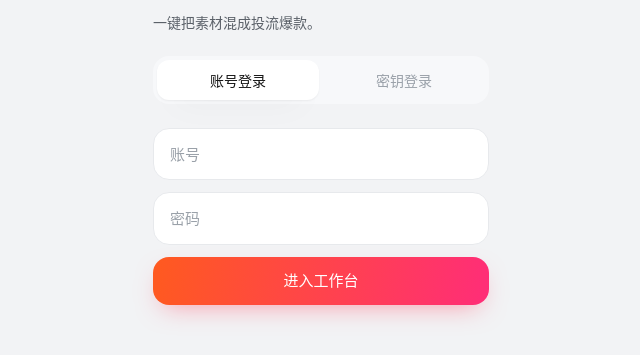
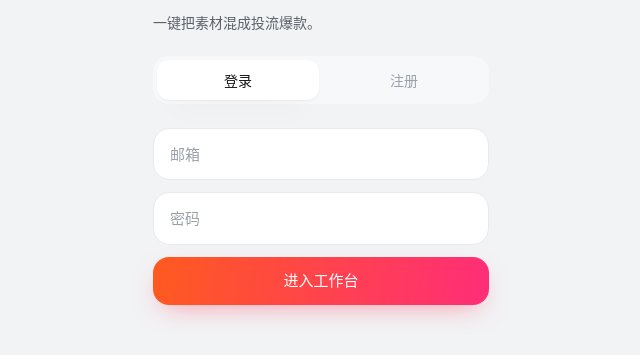
Before and after one commit to xiaomimi123/hunjiangongju, a Next.js app in the folder web/: page /login in a window 1280 px wide. Shown: the part 292-647 px from the top of the page, without its empty margins (319-959 px from the left). Built offline with nearby package versions, Linux system fonts and the light colour scheme; no server answers.

Commit message:
feat: 移动端登录页改造（登录/注册/验证码/忘密，去密钥登录）

```diff
--- a/web/app/(auth)/login/page.tsx
+++ b/web/app/(auth)/login/page.tsx
@@ -1,69 +1,120 @@
 'use client'
-import { useState } from 'react'
+import { useEffect, useState } from 'react'
 import { useRouter } from 'next/navigation'
 import { api } from '@/lib/fetcher'
 
+type Tab = 'login' | 'register'
+
 export default function LoginPage() {
   const router = useRouter()
-  const [mode, setMode] = useState<'account' | 'key'>('account')
-  const [account, setAccount] = useState('')
+  const [emailEnabled, setEmailEnabled] = useState(false)
+  const [tab, setTab] = useState<Tab>('login')
+  const [email, setEmail] = useState('')
   const [password, setPassword] = useState('')
-  const [key, setKey] = useState('')
+  const [nickname, setNickname] = useState('')
+  const [code, setCode] = useState('')
+  const [stage, setStage] = useState<'form' | 'verify' | 'forgot' | 'reset'>('form')
   const [err, setErr] = useState('')
-  const [loading, setLoading] = useState(false)
+  const [msg, setMsg] = useState('')
+  const [busy, setBusy] = useState(false)
+
+  useEffect(() => { api<{ emailEnabled: boolean }>('/api/auth/config').then((c) => setEmailEnabled(c.emailEnabled)).catch(() => {}) }, [])
+
+  function reset() { setErr(''); setMsg('') }
+  function go(role: string) { router.replace(role === 'operator' ? '/admin/students' : '/') }
 
   async function login() {
-    setErr(''); setLoading(true)
+    reset(); setBusy(true)
+    try { const r = await api<{ role: string }>('/api/auth/login', { body: { email, password } }); go(r.role) }
+    catch (e) { setErr((e as Error).message) } finally { setBusy(false) }
+  }
+  async function register() {
+    reset(); setBusy(true)
     try {
-      const res = await api<{ role: string }>('/api/auth/login', {
-        body: mode === 'key' ? { key } : { account, password },
-      })
-      router.replace(res.role === 'operator' ? '/admin/tasks' : '/')
-    } catch (e) {
-      setErr((e as Error).message)
-    } finally {
-      setLoading(false)
+      const r = await api<{ role?: string; needsVerification: boolean }>('/api/auth/register', { body: { email, password, nickname } })
+      if (r.needsVerification) { setStage('verify'); setMsg('验证码已发送至邮箱') } else go(r.role!)
+    } catch (e) { setErr((e as Error).message) } finally { setBusy(false) }
   }
+  async function verify() {
+    reset(); setBusy(true)
+    try { const r = await api<{ role: string }>('/api/auth/verify-email', { body: { email, password, nickname, code } }); go(r.role) }
+    catch (e) { setErr((e as Error).message) } finally { setBusy(false) }
+  }
+  async function forgot() {
+    reset(); setBusy(true)
+    try { await api('/api/auth/forgot', { body: { email } }); setStage('reset'); setMsg('若邮箱已注册，验证码已发送') }
+    catch (e) { setErr((e as Error).message) } finally { setBusy(false) }
+  }
+  async function doReset() {
+    reset(); setBusy(true)
+    try { await api('/api/auth/reset', { body: { email, code, newPassword: password } }); setMsg('密码已重置，请登录'); setStage('form'); setTab('login'); setPassword(''); setCode('') }
+    catch (e) { setErr((e as Error).message) } finally { setBusy(false) }
   }
 
   return (
     <div className="mx-auto flex min-h-dvh max-w-sm flex-col justify-center gap-6 px-6">
       <div className="space-y-3">
         <span className="grad inline-flex h-11 w-11 items-center justify-center rounded-2xl text-xl shadow-lift">⚡</span>
-        <h1 className="font-display text-[2rem] font-bold leading-none tracking-tight">
-          投流<span className="grad-text">工作台</span>
-        </h1>
+        <h1 className="font-display text-[2rem] font-bold leading-none tracking-tight">投流<span className="grad-text">工作台</span></h1>
         <p className="text-sm text-ink2">一键把素材混成投流爆款。</p>
       </div>
 
+      {stage === 'form' && (
+        <>
           <div className="flex gap-1 rounded-2xl bg-surface2 p-1 text-sm">
-        {(['account', 'key'] as const).map((m) => (
-          <button key={m} onClick={() => setMode(m)}
-            className={`flex-1 rounded-xl py-2.5 font-medium transition ${
-              mode === m ? 'bg-surface text-ink shadow-card' : 'text-ink3'
-            }`}>
-            {m === 'account' ? '账号登录' : '密钥登录'}
+            {(['login', 'register'] as Tab[]).map((t) => (
+              <button key={t} onClick={() => { setTab(t); reset() }}
+                className={`flex-1 rounded-xl py-2.5 font-medium transition ${tab === t ? 'bg-surface text-ink shadow-card' : 'text-ink3'}`}>
+                {t === 'login' ? '登录' : '注册'}
               </button>
             ))}
           </div>
+          <div className="space-y-3">
+            <input className="field" value={email} onChange={(e) => setEmail(e.target.value)} placeholder="邮箱" autoCapitalize="none" />
+            {tab === 'register' && <input className="field" value={nickname} onChange={(e) => setNickname(e.target.value)} placeholder="昵称" />}
+            <input className="field" type="password" value={password} onChange={(e) => setPassword(e.target.value)} placeholder="密码" />
+            {err && <p className="pill pill-bad">{err}</p>}
+            {msg && <p className="pill pill-ok">{msg}</p>}
+            <button onClick={tab === 'login' ? login : register} disabled={busy} className="btn-primary w-full">
+              {busy ? '处理中…' : tab === 'login' ? '进入工作台' : '注册'}
+            </button>
+            {tab === 'login' && emailEnabled && (
+              <button onClick={() => { setStage('forgot'); reset() }} className="w-full text-center text-sm text-ink3">忘记密码？</button>
+            )}
+          </div>
+        </>
+      )}
 
+      {stage === 'verify' && (
         <div className="space-y-3">
-        {mode === 'account' ? (
-          <>
-            <input value={account} onChange={(e) => setAccount(e.target.value)} placeholder="账号"
-              className="field" autoCapitalize="none" />
-            <input type="password" value={password} onChange={(e) => setPassword(e.target.value)} placeholder="密码"
-              className="field" />
-          </>
-        ) : (
-          <input value={key} onChange={(e) => setKey(e.target.value)} placeholder="访问密钥"
-            className="field" autoCapitalize="none" />
+          <p className="text-sm text-ink2">验证码已发送至 <b>{email}</b></p>
+          <input className="field num tracking-widest" value={code} onChange={(e) => setCode(e.target.value)} placeholder="6 位验证码" inputMode="numeric" />
+          {err && <p className="pill pill-bad">{err}</p>}
+          {msg && <p className="pill pill-ok">{msg}</p>}
+          <button onClick={verify} disabled={busy} className="btn-primary w-full">完成注册</button>
+          <button onClick={() => { setStage('form'); reset() }} className="w-full text-center text-sm text-ink3">返回</button>
+        </div>
       )}
+
+      {stage === 'forgot' && (
+        <div className="space-y-3">
+          <input className="field" value={email} onChange={(e) => setEmail(e.target.value)} placeholder="注册邮箱" autoCapitalize="none" />
           {err && <p className="pill pill-bad">{err}</p>}
-        <button onClick={login} disabled={loading} className="btn-primary w-full">
-          {loading ? '登录中…' : '进入工作台'}
-        </button>
+          <button onClick={forgot} disabled={busy} className="btn-primary w-full">发送重置验证码</button>
+          <button onClick={() => { setStage('form'); reset() }} className="w-full text-center text-sm text-ink3">返回登录</button>
         </div>
+      )}
+
+      {stage === 'reset' && (
+        <div className="space-y-3">
+          <input className="field num tracking-widest" value={code} onChange={(e) => setCode(e.target.value)} placeholder="6 位验证码" inputMode="numeric" />
+          <input className="field" type="password" value={password} onChange={(e) => setPassword(e.target.value)} placeholder="新密码" />
+          {err && <p className="pill pill-bad">{err}</p>}
+          {msg && <p className="pill pill-ok">{msg}</p>}
+          <button onClick={doReset} disabled={busy} className="btn-primary w-full">重置密码</button>
+          <button onClick={() => { setStage('form'); reset() }} className="w-full text-center text-sm text-ink3">返回登录</button>
+        </div>
+      )}
     </div>
   )
 }
```
Lines whose indentation alone changed are shown as unchanged.
